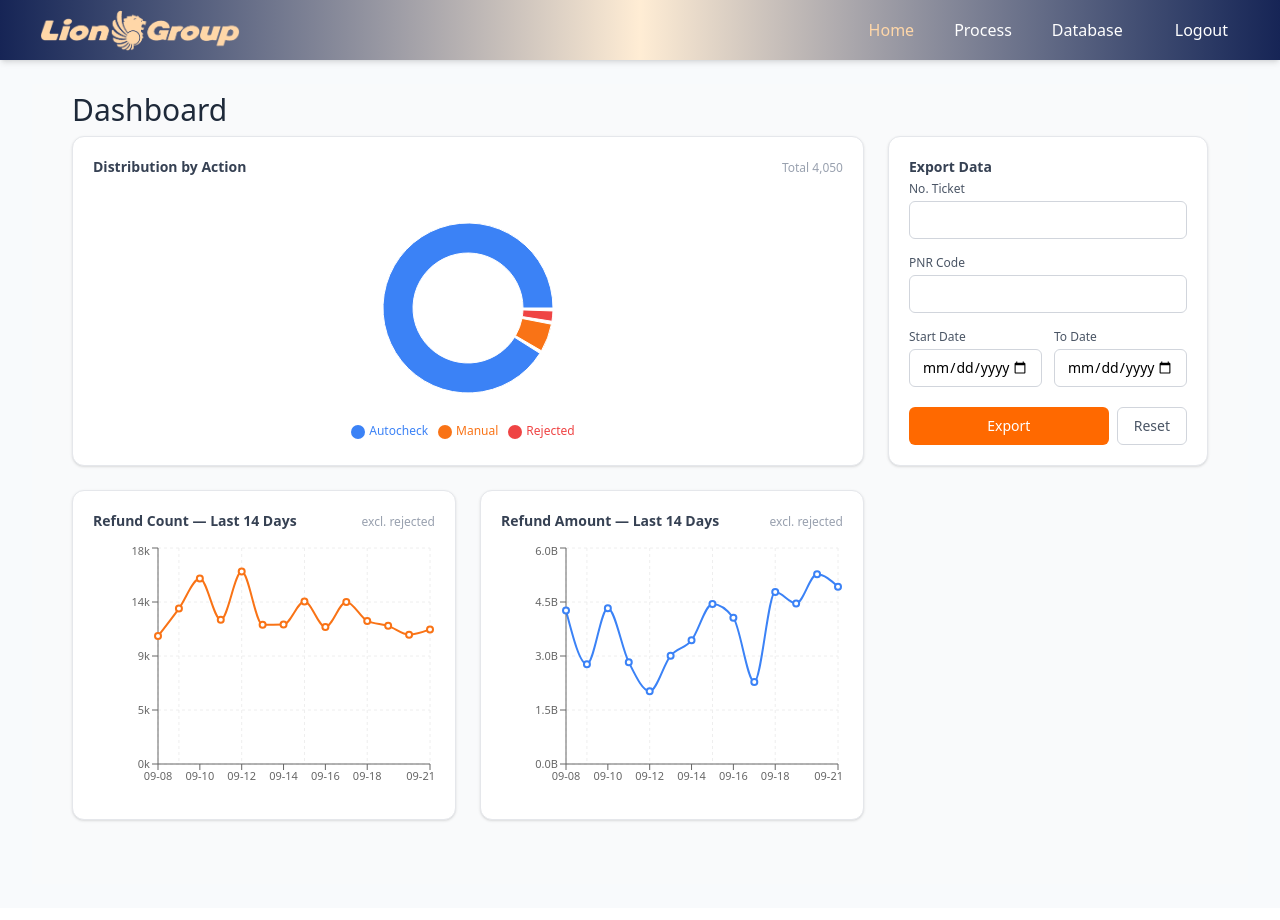
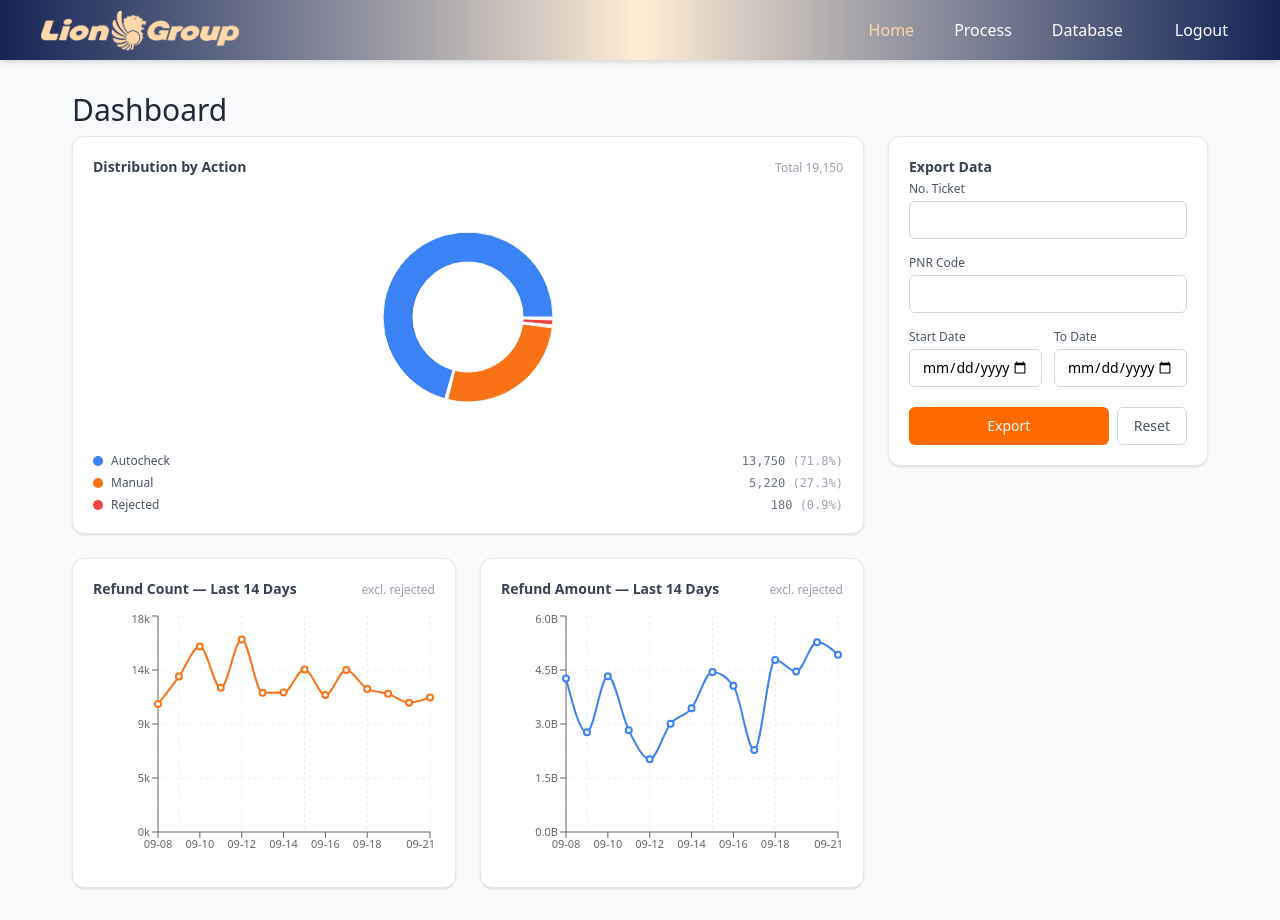
Before and after one commit to chunliee/refunydffnefrd, a Next.js app: page / in a window 1280 px wide. Built offline with nearby package versions, Linux system fonts and the light colour scheme.

Commit message:
update metadata n icondss

```diff
--- a/app/layout.tsx
+++ b/app/layout.tsx
@@ -19,10 +19,10 @@ const fontInter = Inter({
 });
 
 export const metadata: Metadata = {
-  title: "Internal Control Data Transmitter (ICTD)",
-  // icons: {
-  //   icon: "/assets/logolag.PNG",
-  // },
+  title: "Refund Value Validator",
+  icons: {
+    icon: "/logolag.PNG",
+  },
 };
 
 export default function RootLayout({
--- a/components/dashboard/PieChart.tsx
+++ b/components/dashboard/PieChart.tsx
@@ -1,17 +1,48 @@
 // components/dashboard/StatPieChart.tsx
 "use client";
 
-import {
-  PieChart,
-  Pie,
-  Cell,
-  Tooltip,
-  Legend,
-  ResponsiveContainer,
-} from "recharts";
+import { PieChart, Pie, Cell, Tooltip, ResponsiveContainer } from "recharts";
 import { actionDistribution } from "@/lib/dummy-data";
 
 const total = actionDistribution.reduce((s, d) => s + d.value, 0);
+
+interface LegendItem {
+  value?: number;
+  color?: string;
+  payload?: { name: string; value: number; fill: string };
+}
+
+const CustomLegend = ({ payload }: { payload?: LegendItem[] }) => {
+  if (!payload) return null;
+
+  return (
+    <ul className="mt-2 flex flex-col gap-1.5 text-xs">
+      {payload.map((entry, idx) => {
+        const value = entry.payload?.value ?? 0;
+        const pct = total > 0 ? (value / total) * 100 : 0;
+
+        return (
+          <li
+            key={idx}
+            className="flex items-center justify-between gap-3 text-gray-600"
+          >
+            <span className="flex items-center gap-2">
+              <span
+                className="inline-block h-2.5 w-2.5 rounded-full"
+                style={{ backgroundColor: entry.color }}
+              />
+              {entry.payload?.name ?? "-"}
+            </span>
+            <span className="font-mono text-gray-500">
+              {value.toLocaleString()}{" "}
+              <span className="text-gray-400">({pct.toFixed(1)}%)</span>
+            </span>
+          </li>
+        );
+      })}
+    </ul>
+  );
+};
 
 export default function StatPieChart() {
   return (
@@ -46,14 +77,18 @@ export default function StatPieChart() {
                 n,
               ]}
             />
-            <Legend
-              verticalAlign="bottom"
-              iconType="circle"
-              wrapperStyle={{ fontSize: 12 }}
-            />
           </PieChart>
         </ResponsiveContainer>
       </div>
+
+      {/* Legend custom di luar chart — nggak interaktif */}
+      <CustomLegend
+        payload={actionDistribution.map((d) => ({
+          value: d.value,
+          color: d.fill,
+          payload: { name: d.name, value: d.value, fill: d.fill },
+        }))}
+      />
     </div>
   );
 }
--- a/lib/dummy-data.ts
+++ b/lib/dummy-data.ts
@@ -2,9 +2,9 @@
 
 // 1. Pie: 1_action distribution
 export const actionDistribution = [
-  { name: "Autocheck", value: 3750, fill: "#3b82f6" }, // biru
-  { name: "Manual", value: 220, fill: "#f97316" }, // oranye
-  { name: "Rejected", value: 80, fill: "#ef4444" }, // merah
+  { name: "Autocheck", value: 13750, fill: "#3b82f6" }, // biru
+  { name: "Manual", value: 5220, fill: "#f97316" }, // oranye
+  { name: "Rejected", value: 180, fill: "#ef4444" }, // merah
 ];
 
 // helper generate 14 hari terakhir
```
Also changed, not shown: public/logolag.PNG (added).
